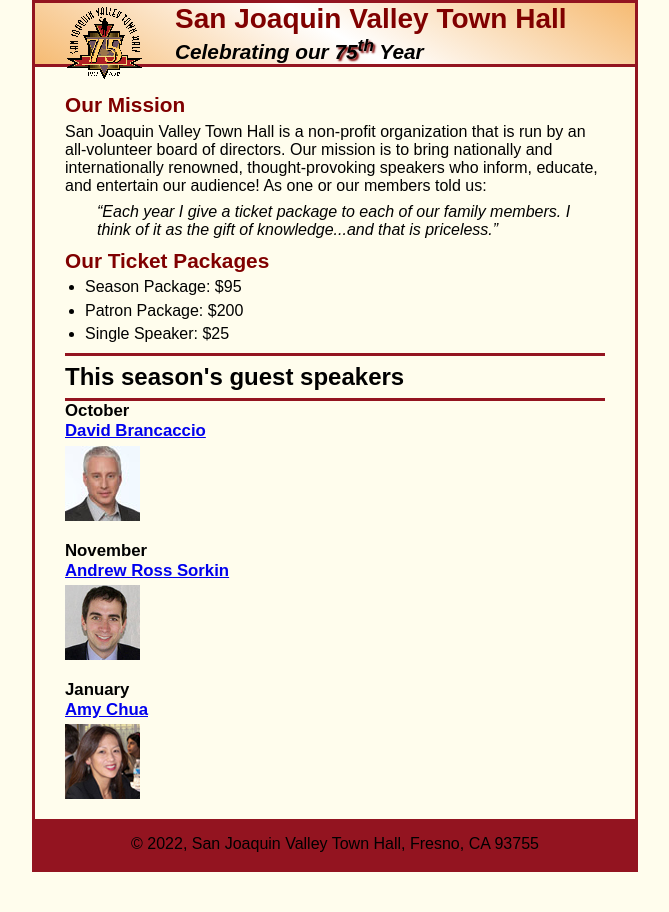
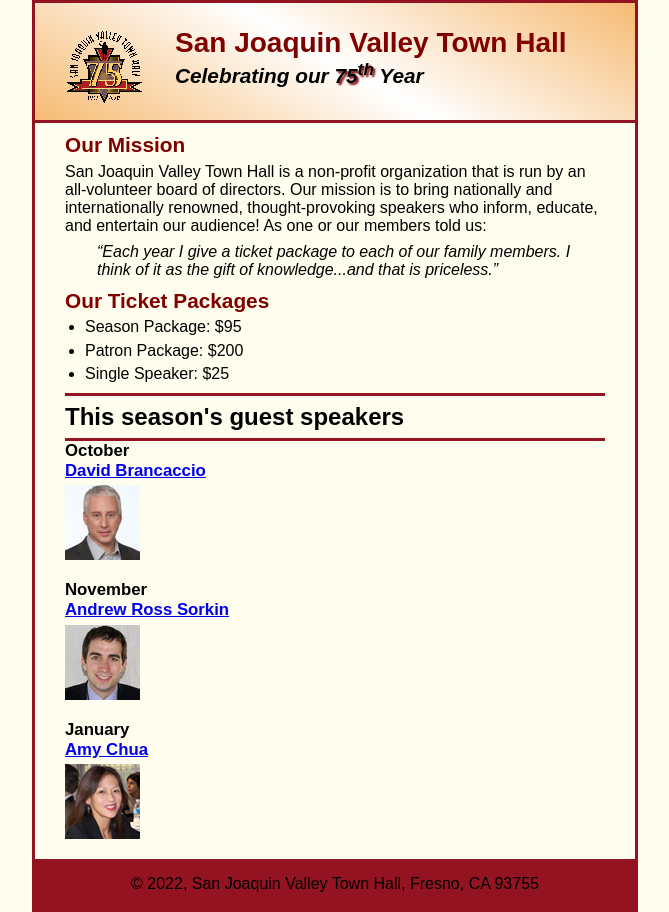
Before and after one commit to ag2654/A07, a plain HTML site: page index.html in a window 1280 px wide. Shown: the whole page, without its empty margins (305-974 px from the left). Before the commit the page ends 872 px from the top, so only its background shows below. Drawn offline with Linux system fonts and the light colour scheme.

Commit message:
fixed padding issue in header

```diff
--- a/styles/main.css
+++ b/styles/main.css
@@ -28,7 +28,7 @@ a:hover {
 header {
 	border-bottom: 3px solid #931420;
 	background: linear-gradient(30deg, #f6bb73, white, #f6bb73);
-	padding-top: 1.5em 0 2em;
+	padding: 1.5em 0 2em;
 }
 
 header h2 {
```
